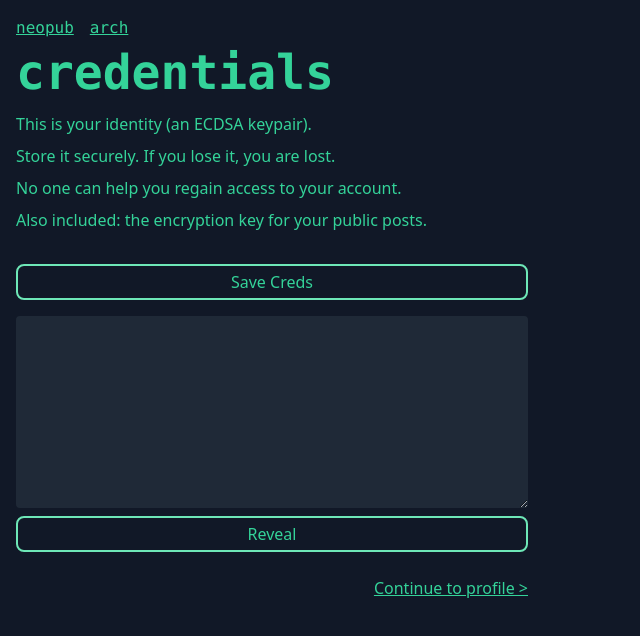
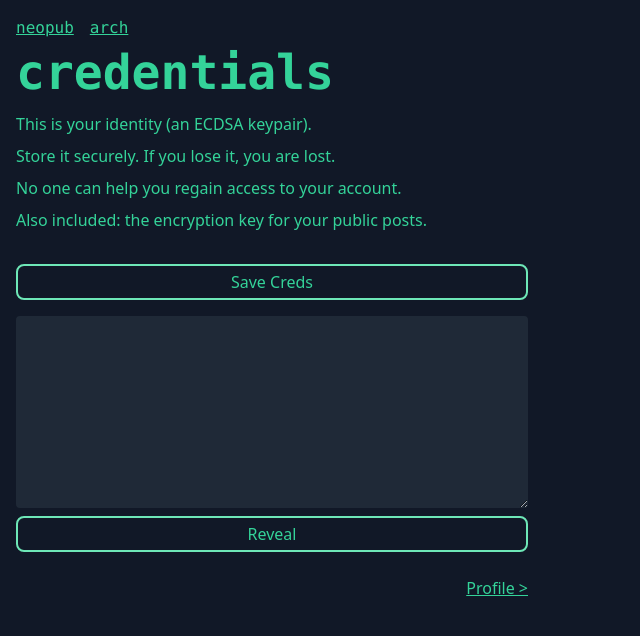
Before and after one commit to neopub/neopub, a React (Create React App) app in the folder frontend/: page /creds/dump in a window 1280 px wide. Shown: the top 636 px of the page, without its empty margins (0-640 px from the left). Built offline with nearby package versions, Linux system fonts and the light colour scheme; no server answers.

Commit message:
move creds link onto profile

```diff
--- a/frontend/src/components/profile.tsx
+++ b/frontend/src/components/profile.tsx
@@ -54,6 +54,10 @@ export default function Profile({ id }: IProps) {
         <HexString hex={<a href={`/users/${id}`}>{id ?? ""}</a>} />
       </div>
 
+      <div>
+        {isAuthedUser && <Link to="/creds/dump">Creds</Link>}
+      </div>
+
       {!isAuthedUser && <Link to={`/users/${id}/sub`}>Subscribe</Link>}
 
       {isAuthedUser && <Link to="/post">New Post</Link>}
--- a/frontend/src/dumpCreds.tsx
+++ b/frontend/src/dumpCreds.tsx
@@ -59,7 +59,7 @@ export default function DumpCreds() {
         Also included: the encryption key for your public posts.
       </p>
       <CredDumper />
-      <Link className="self-end" to={next ? next : `/users/${pubKeyHex}`}>Continue to profile &gt;</Link>
+      <Link className="self-end" to={next ? next : `/users/${pubKeyHex}`}>Profile &gt;</Link>
     </div>
   );
 }
--- a/frontend/src/index.tsx
+++ b/frontend/src/index.tsx
@@ -30,7 +30,6 @@ const authedMenu: MenuItems = [
   { path: "/", text: "me" },
   { path: "/feed", text: "feed" },
   { path: "/post", text: "post" },
-  { path: "/creds/dump", text: "creds" },
   { path: "/subs", text: "subs" },
   { path: "/arch", text: "arch" },
   { path: "/exit", text: "exit" },
```
